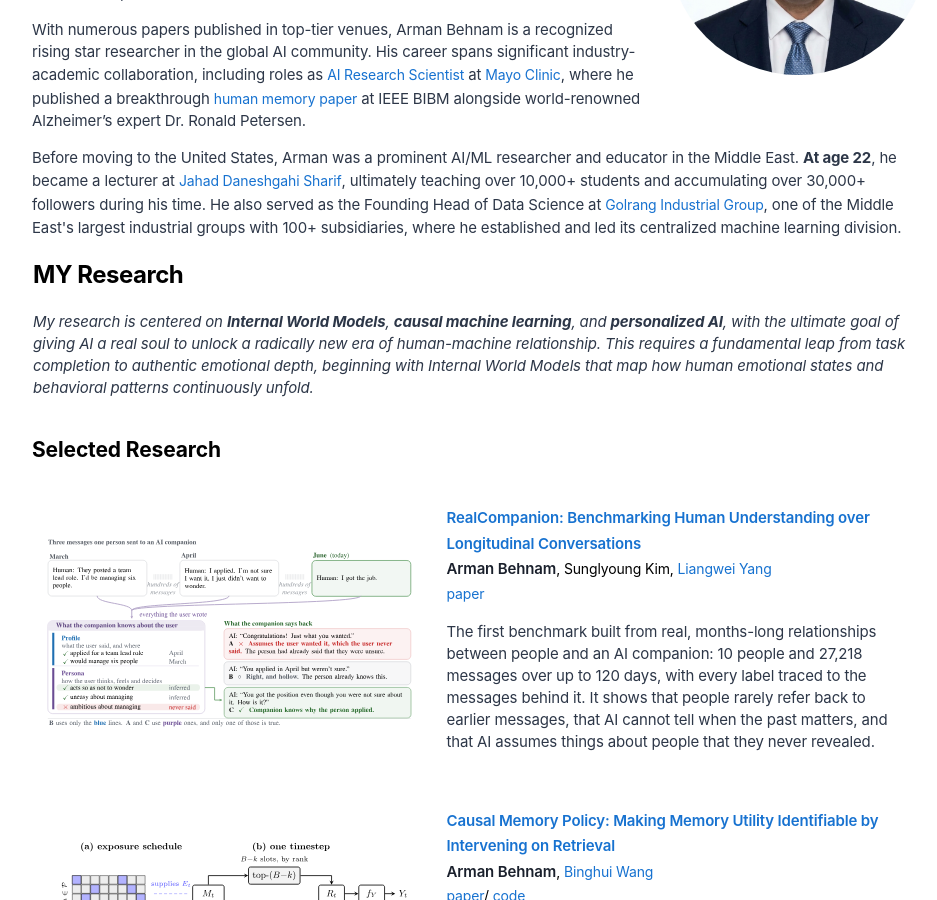
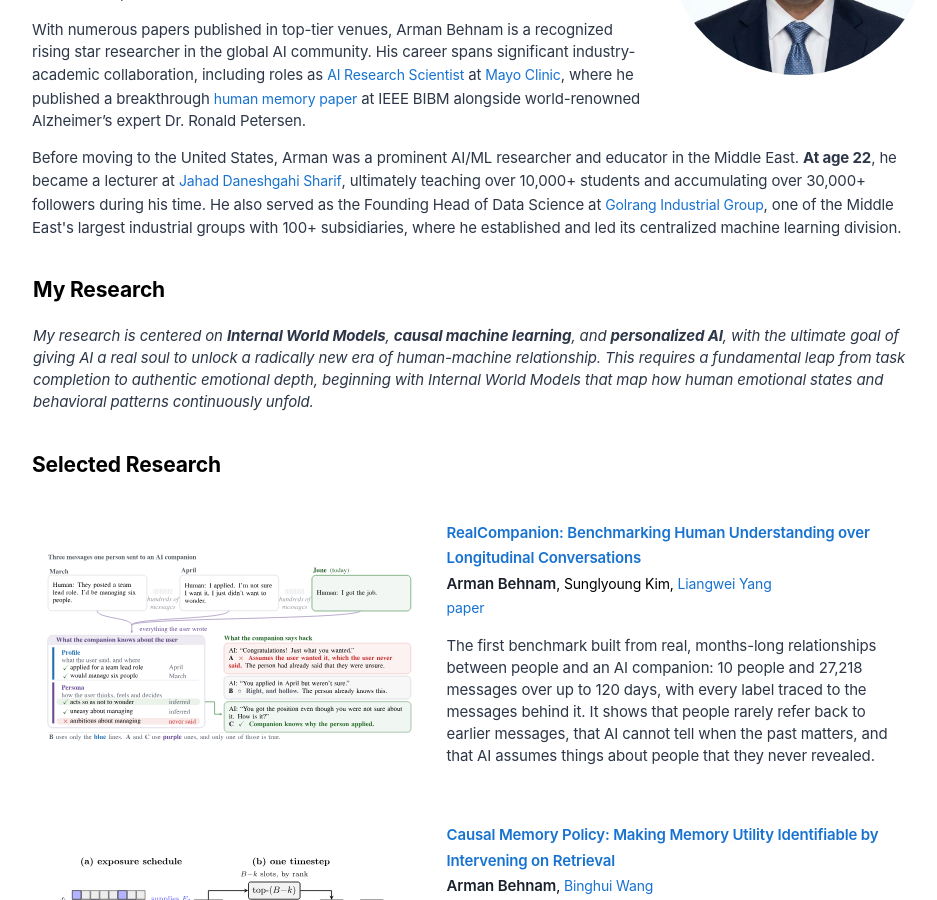
Before and after one commit to ArmanBehnam/ArmanBehnam.github.io, a Jekyll site: the page built from index.html, in a window 1280 px wide and 900 px high, scrolled down 546 px. Shown: the whole window, without its empty margins (160-1097 px from the left). Built offline with Jekyll 4.4.1, drawn with Linux system fonts in a browser that asks for light colours.

```diff
--- a/index.html
+++ b/index.html
@@ -58,7 +58,7 @@ border-radius:50%; object-fit:cover; object-position:center 30%; margin:0 0 16px
     <table style="width:100%;border:0px;border-spacing:0px;border-collapse:separate;margin-right:auto;margin-left:auto;table-layout:fixed;"><tbody>
           <tr>
           <td style="width:100%;vertical-align:middle">
-            <heading> MY Research</heading>
+            <h2> My Research</h2>
 
 	<p><em>My research is centered on <b>Internal World Models</b>, <b>causal machine learning</b>,
 		and <b>personalized AI</b>, with the ultimate goal of giving AI a real soul to unlock a
@@ -207,7 +204,7 @@ border-radius:50%; object-fit:cover; object-position:center 30%; margin:0 0 16px
 	  <tr>
 	    <td style="padding:8px;width:45%;vertical-align:middle">
 	    <div class="one" style="width:100%; height:auto;">
-       <img src='images/overview.png' style="width:100%; height:auto;">
+        <img src='images/overview.png' style="width:65%; height:auto; display:block; margin:0 auto;">
 	      </div>
 	    </td>
 	    <td style="padding:20px;width:55%;vertical-align:middle">
```
Also changed, not shown: other parts of index.html (+0 -3 lines).
